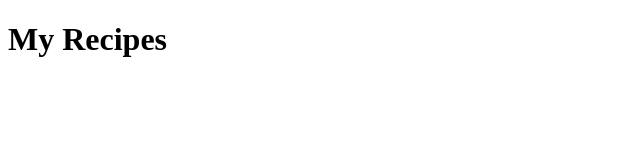
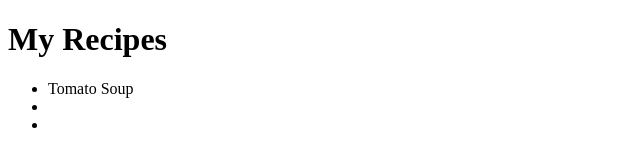
Before and after one commit to cotsao/github-test, a plain HTML site: page index.html in a window 1280 px wide. Shown: the whole page, without its empty margins (0-640 px from the left). Drawn offline with Linux system fonts and the light colour scheme.

Commit message:
Adds a recipe

```diff
--- a/index.html
+++ b/index.html
@@ -9,6 +9,11 @@
 </head>
 <body>
     <h1>My Recipes</h1>
-
+    <ul>
+        <li>Tomato Soup
+        </li>
+        <li></li>
+        <li></li>
+    </ul>
 </body>
 </html>
```
